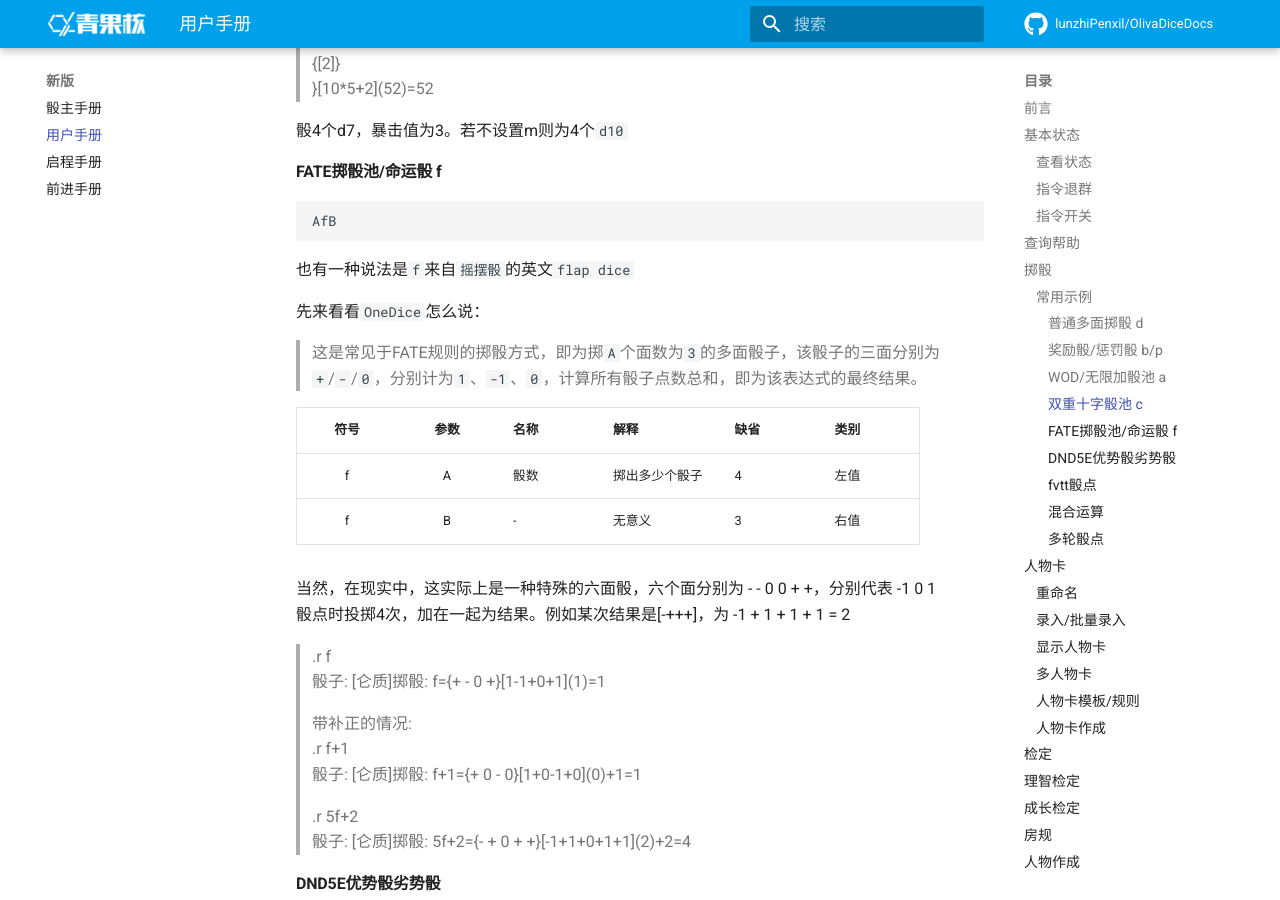
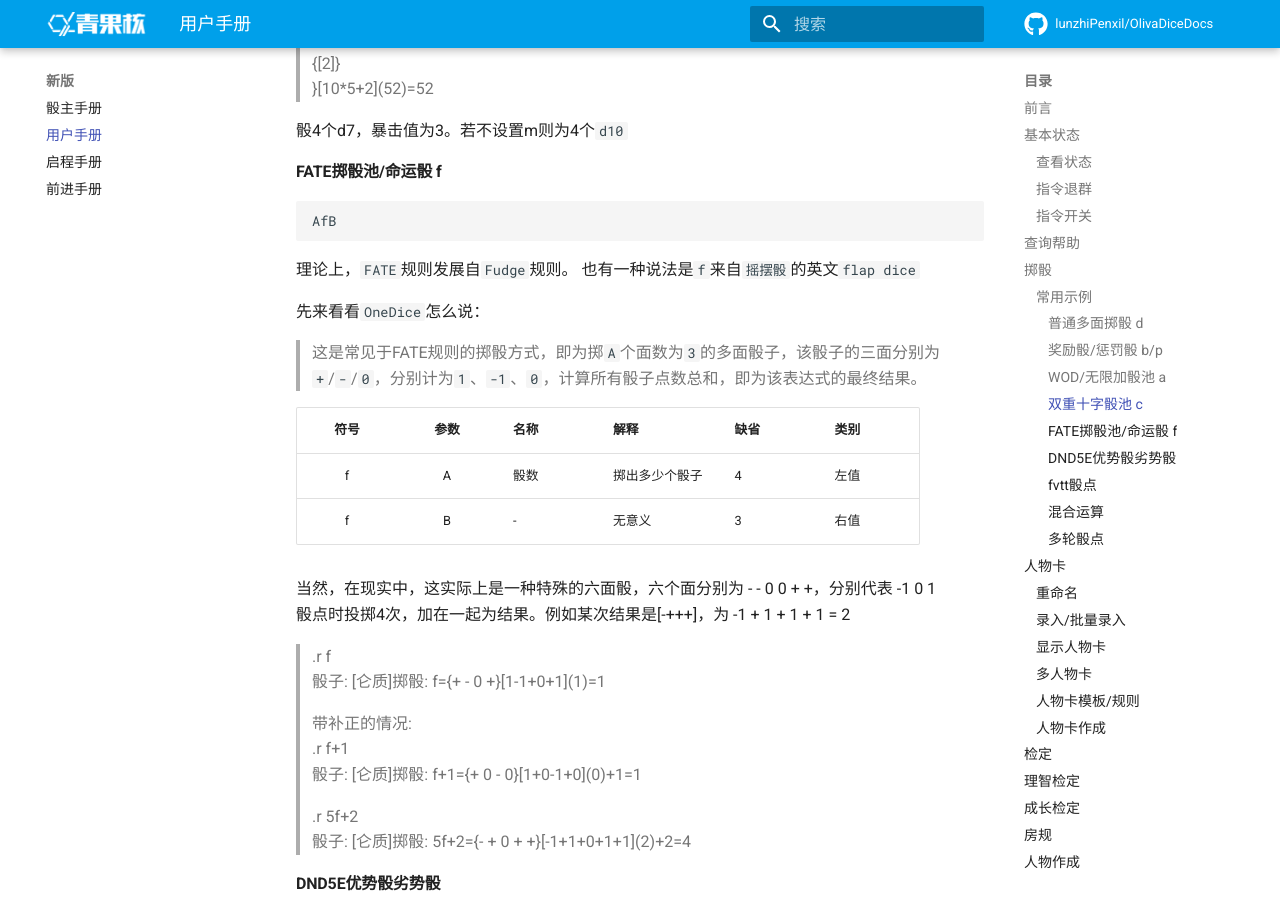
Before and after one commit to lunzhiPenxil/OlivaDiceDocs, an MkDocs documentation site: the page built from docs/OlivaDice3_User_Manual.md, in a window 1280 px wide and 900 px high, scrolled down 7709 px. Built offline with MkDocs 1.6.1 and Material for MkDocs 9.7.7, drawn with Linux system fonts in a browser that asks for light colours; comment, search, counter and statistics services are not loaded.

Commit message:
理论上，`FATE`规则发展自`Fudge`规则。

````diff
--- a/docs/OlivaDice3_User_Manual.md
+++ b/docs/OlivaDice3_User_Manual.md
@@ -260,7 +260,7 @@ AcBmC
 ```
 AfB
 ```
-
+理论上，`FATE`规则发展自`Fudge`规则。
 也有一种说法是`f`来自`摇摆骰`的英文`flap dice`
 
 先来看看`OneDice`怎么说：
````
